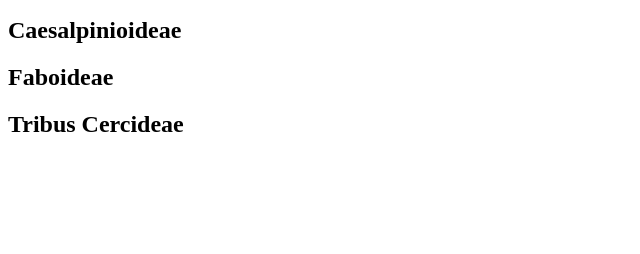
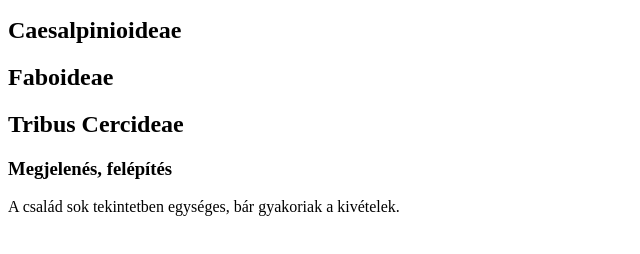
Before and after one commit to BalazsR2022/Pillang-vir-g-ak, a website: page index.html in a window 1280 px wide. Shown: the part 110-364 px from the top of the page, without its empty margins (0-640 px from the left). Drawn offline with Linux system fonts and the light colour scheme.

Commit message:
Megjelenés leírása hozzáadva

```diff
--- a/index.html
+++ b/index.html
@@ -15,7 +15,8 @@
 <h2>Caesalpinioideae</h2>
 <h2>Faboideae</h2>
 <h2>Tribus Cercideae</h2>
-
+<h3>Megjelenés, felépítés</h3>
+<p>A család sok tekintetben egységes, bár gyakoriak a kivételek.</p>
 
 
 </body>
```
